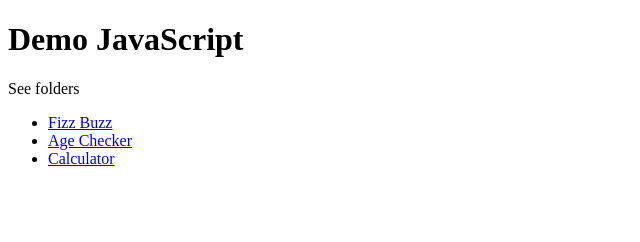
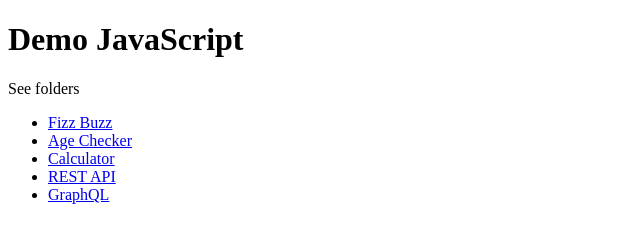
Before and after one commit to mhaidarhanif/demo-javascript-1, a plain HTML site: page index.html in a window 1280 px wide. Shown: the whole page, without its empty margins (0-640 px from the left). Drawn offline with Linux system fonts and the light colour scheme.

Commit message:
feat: add more links for the demo

```diff
--- a/index.html
+++ b/index.html
@@ -13,6 +13,8 @@
       <li><a href="/fizz-buzz">Fizz Buzz</a></li>
       <li><a href="/age-checker">Age Checker</a></li>
       <li><a href="/calculator">Calculator</a></li>
+      <li><a href="/rest-api">REST API</a></li>
+      <li><a href="/graphql">GraphQL</a></li>
     </ul>
 
     <script src="index.js"></script>
```
